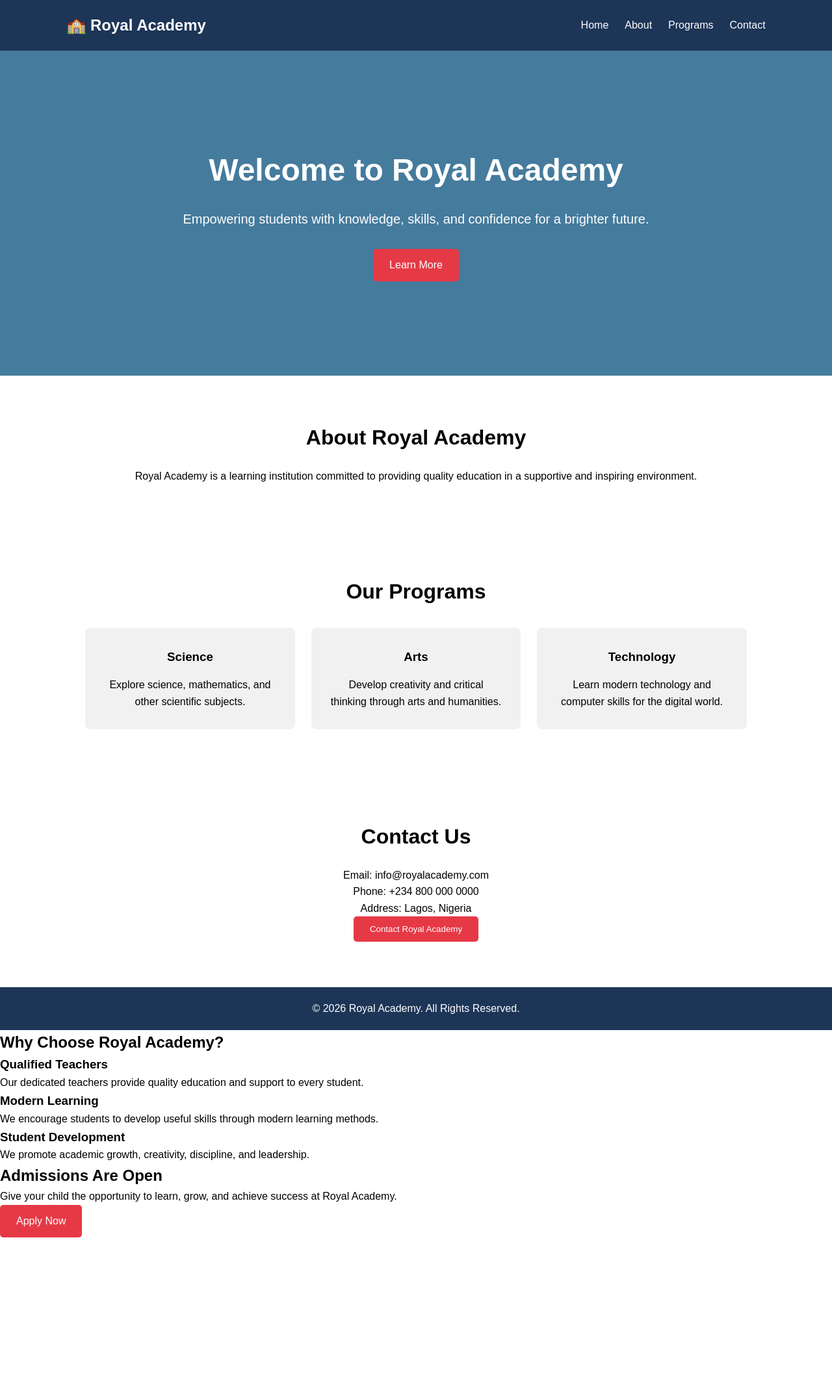
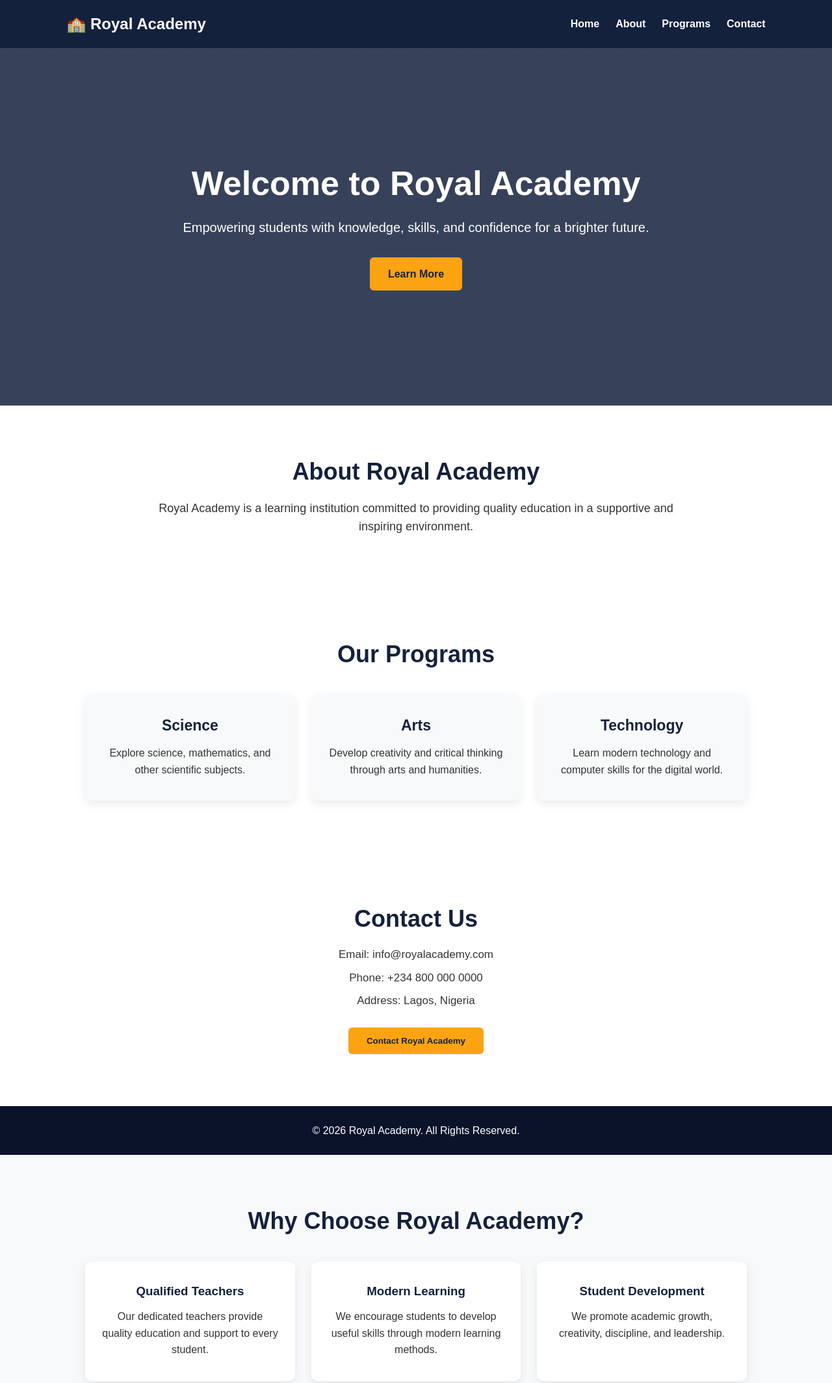
Before and after one commit to anointedkelechi66-spec/Royal-academy, a plain HTML site: page index.html in a window 1280 px wide. Shown: the top 2128 px of the page at 65% size. Before the commit the page ends 1955 px from the top, so only its background shows below. Drawn offline with Linux system fonts and the light colour scheme.

Commit message:
add css styling

```diff
--- a/style.css
+++ b/style.css
@@ -144,3 +144,321 @@ footer {
 
     padding: 20px;
 }
+/* =========================
+   GENERAL STYLES
+========================= */
+
+* {
+    margin: 0;
+    padding: 0;
+    box-sizing: border-box;
+}
+
+html {
+    scroll-behavior: smooth;
+}
+
+body {
+    font-family: Arial, sans-serif;
+    line-height: 1.6;
+    color: #333;
+    background-color: #ffffff;
+}
+
+h1,
+h2,
+h3 {
+    line-height: 1.2;
+}
+
+
+/* =========================
+   NAVIGATION
+========================= */
+
+header {
+    position: sticky;
+    top: 0;
+    z-index: 1000;
+}
+
+.navbar {
+    display: flex;
+    justify-content: space-between;
+    align-items: center;
+    padding: 18px 8%;
+    background-color: #14213d;
+    color: white;
+}
+
+.logo {
+    font-size: 24px;
+    font-weight: bold;
+}
+
+.nav-links {
+    display: flex;
+    list-style: none;
+    gap: 25px;
+}
+
+.nav-links a {
+    color: white;
+    text-decoration: none;
+    font-weight: bold;
+    transition: 0.3s;
+}
+
+.nav-links a:hover {
+    color: #fca311;
+}
+
+
+/* =========================
+   HERO SECTION
+========================= */
+
+.hero {
+    min-height: 550px;
+    display: flex;
+    align-items: center;
+    justify-content: center;
+    text-align: center;
+
+    background: linear-gradient(
+        rgba(20, 33, 61, 0.85),
+        rgba(20, 33, 61, 0.85)
+    );
+
+    color: white;
+    padding: 60px 8%;
+}
+
+.hero-content {
+    max-width: 800px;
+}
+
+.hero-content h1 {
+    font-size: 52px;
+    margin-bottom: 20px;
+}
+
+.hero-content p {
+    font-size: 20px;
+    margin-bottom: 30px;
+}
+
+
+/* =========================
+   BUTTONS
+========================= */
+
+.btn,
+.contact button {
+    display: inline-block;
+    padding: 13px 28px;
+
+    background-color: #fca311;
+    color: #14213d;
+
+    border: none;
+    border-radius: 6px;
+
+    text-decoration: none;
+    font-weight: bold;
+
+    cursor: pointer;
+    transition: 0.3s;
+}
+
+.btn:hover,
+.contact button:hover {
+    background-color: #ffffff;
+    transform: translateY(-2px);
+}
+
+
+/* =========================
+   GENERAL SECTIONS
+========================= */
+
+.about,
+.programs,
+.why-us,
+.admissions,
+.contact {
+    padding: 80px 8%;
+    text-align: center;
+}
+
+.about h2,
+.programs h2,
+.why-us h2,
+.admissions h2,
+.contact h2 {
+    color: #14213d;
+    font-size: 36px;
+    margin-bottom: 20px;
+}
+
+.about p {
+    max-width: 800px;
+    margin: auto;
+    font-size: 18px;
+}
+
+
+/* =========================
+   PROGRAMS
+========================= */
+
+.program-container {
+    display: flex;
+    justify-content: center;
+    gap: 25px;
+    margin-top: 40px;
+}
+
+.program {
+    width: 30%;
+    padding: 35px 25px;
+
+    background-color: #f8f9fa;
+
+    border-radius: 10px;
+
+    box-shadow: 0 5px 15px rgba(0, 0, 0, 0.08);
+
+    transition: 0.3s;
+}
+
+.program:hover {
+    transform: translateY(-8px);
+}
+
+.program h3 {
+    color: #14213d;
+    margin-bottom: 15px;
+    font-size: 23px;
+}
+
+
+/* =========================
+   WHY CHOOSE US
+========================= */
+
+.why-us {
+    background-color: #f8f9fa;
+}
+
+.why-container {
+    display: flex;
+    justify-content: center;
+    gap: 25px;
+    margin-top: 40px;
+}
+
+.why-card {
+    width: 30%;
+    padding: 35px 25px;
+
+    background-color: white;
+
+    border-radius: 10px;
+
+    box-shadow: 0 5px 15px rgba(0, 0, 0, 0.08);
+
+    transition: 0.3s;
+}
+
+.why-card:hover {
+    transform: translateY(-8px);
+}
+
+.why-card h3 {
+    color: #14213d;
+    margin-bottom: 15px;
+}
+
+
+/* =========================
+   ADMISSIONS
+========================= */
+
+.admissions {
+    background-color: #14213d;
+    color: white;
+}
+
+.admissions h2 {
+    color: white;
+}
+
+.admissions p {
+    margin-bottom: 25px;
+    font-size: 18px;
+}
+
+
+/* =========================
+   CONTACT
+========================= */
+
+.contact {
+    background-color: white;
+}
+
+.contact p {
+    margin: 8px 0;
+    font-size: 17px;
+}
+
+.contact button {
+    margin-top: 20px;
+}
+
+
+/* =========================
+   FOOTER
+========================= */
+
+footer {
+    background-color: #0b132b;
+    color: white;
+    text-align: center;
+    padding: 25px;
+}
+
+
+/* =========================
+   RESPONSIVE DESIGN
+========================= */
+
+@media (max-width: 768px) {
+
+    .navbar {
+        flex-direction: column;
+        gap: 15px;
+    }
+
+    .nav-links {
+        flex-wrap: wrap;
+        justify-content: center;
+        gap: 15px;
+    }
+
+    .hero-content h1 {
+        font-size: 38px;
+    }
+
+    .program-container,
+    .why-container {
+        flex-direction: column;
+        align-items: center;
+    }
+
+    .program,
+    .why-card {
+        width: 90%;
+    }
+}
```
